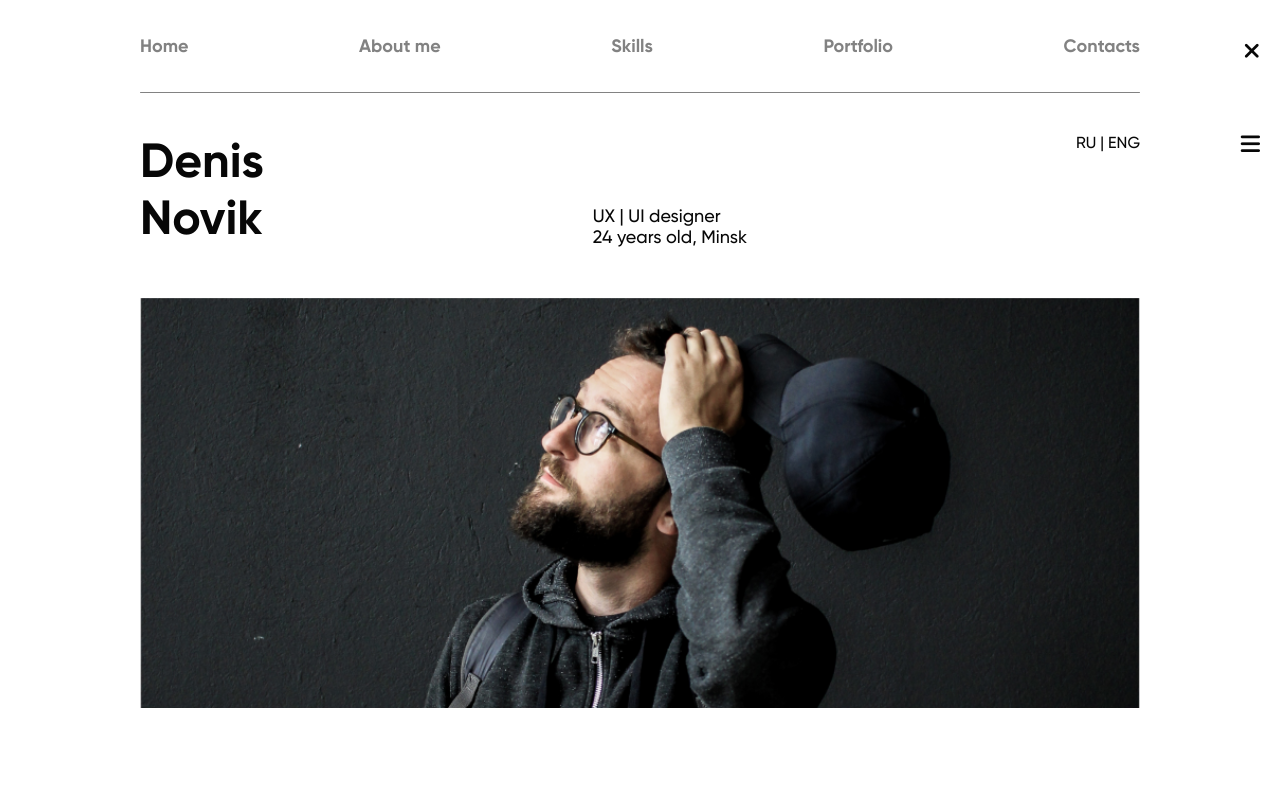
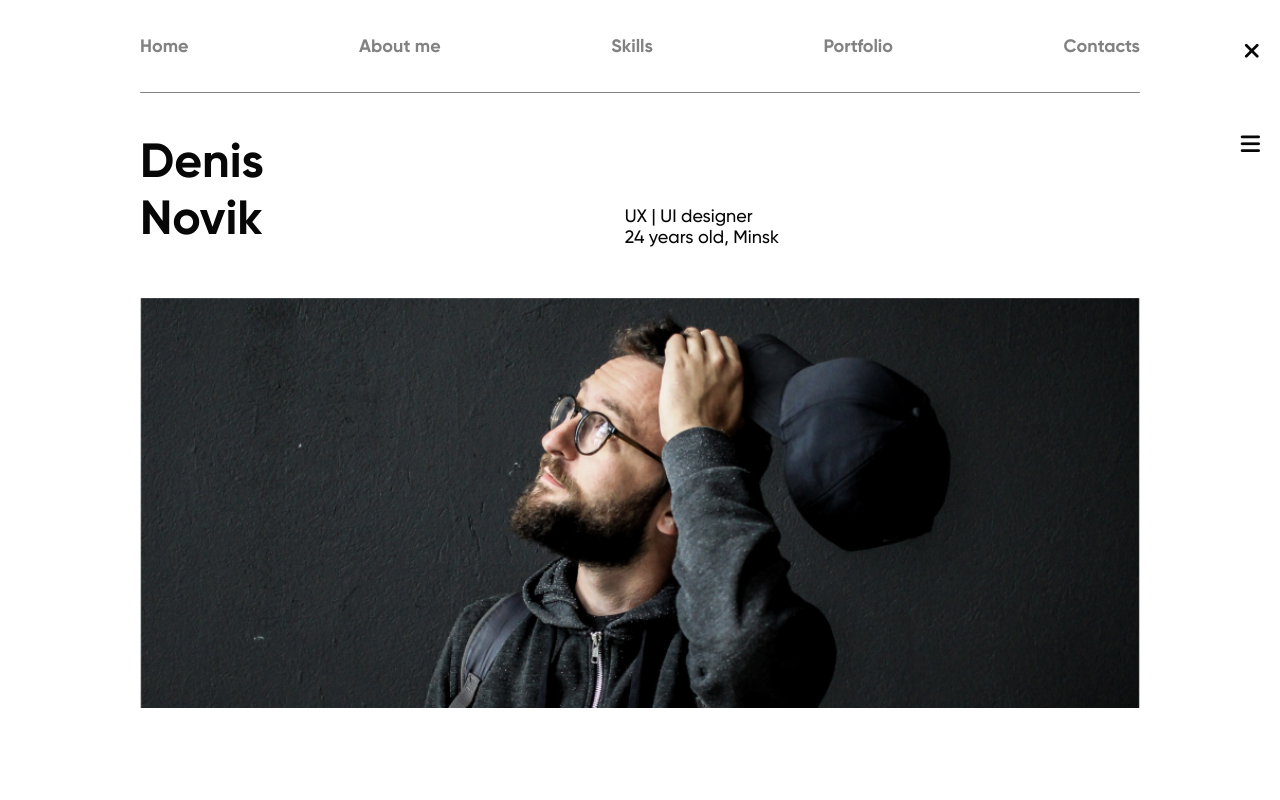
Before and after one commit to extpankov/designer-novik, a website built with webpack: page src/index.html in a window 1280 px wide. Shown: the top 800 px of the page. Built offline with nearby package versions, Linux system fonts and the light colour scheme; files whose address does not match are found by name.

Commit message:
fix: delete lang switcher

```diff
--- a/src/index.html
+++ b/src/index.html
@@ -26,7 +26,7 @@
                 <i class="fa-solid fa-xmark header__xmark"></i>
                 <div class="header__info-name">Denis<br>Novik</div>
                 <div class="header__info-desc">UX | UI designer<br>24 years old, Minsk</div>
-                <div class="header__info-switcher">RU | ENG</div>
+                <div class="header__info-switcher"><br></div>
             </div>
             <div class="header__ph">
                 <img src="./img/novik.png" alt="denis novik">
```
